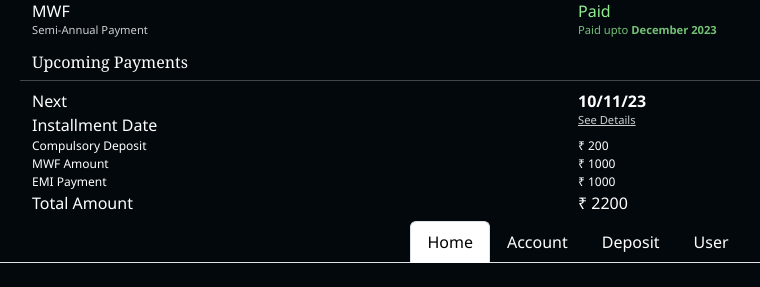
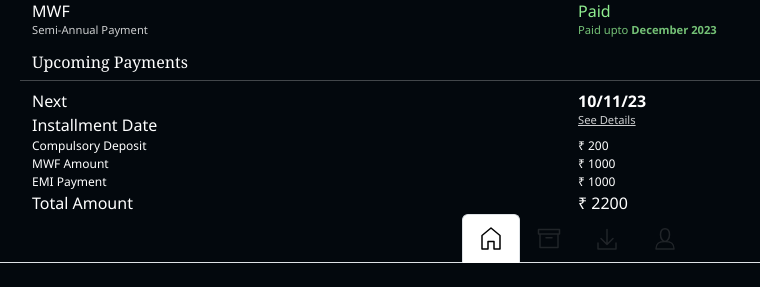
Before and after one commit to Vishesh1060/nvumnghome1, a PHP site: page /secure/home.html in a window 1280 px wide. Shown: the part 537-824 px from the top of the page, without its empty margins (62-822 px from the left). Run offline with PHP 8.4, Linux system fonts and the light colour scheme; some web fonts are replaced.

Commit message:
Home base commit 2/4

```diff
--- a/secure/home.html
+++ b/secure/home.html
@@ -144,17 +144,27 @@
     </div>
     <div class="container-fluid fixed-bottom">
         <ul class="nav nav-tabs justify-content-center">
-          <li class="nav-item">
-            <a class="nav-link active" href="#home">Home</a>
+          <li class="nav-item text-white">
+            <a class="nav-link active" href="/secure/home.html">
+                <svg  id="i-home" xmlns="http://www.w3.org/2000/svg" viewBox="0 0 32 32" width="24" height="31" fill="none" stroke="currentcolor" stroke-linecap="round" stroke-linejoin="round" stroke-width="2">
+                    <path d="M12 20 L12 30 4 30 4 12 16 2 28 12 28 30 20 30 20 20 Z" />
+                </svg>
+             </a>
           </li>
           <li class="nav-item">
-            <a class="nav-link text-white" href="#about">Account</a>
+            <a class="nav-link text-dark" href="/secure/account.html"><svg id="i-archive" xmlns="http://www.w3.org/2000/svg" viewBox="0 0 32 32" width="24" height="31" fill="none" stroke="currentcolor" stroke-linecap="round" stroke-linejoin="round" stroke-width="2">
+                <path d="M4 10 L4 28 28 28 28 10 M2 4 L2 10 30 10 30 4 Z M12 15 L20 15" />
+            </svg></a>
           </li>
           <li class="nav-item">
-            <a class="nav-link text-white" href="#contact">Deposit</a>
+            <a class="nav-link text-dark" href="/secure/deposit.html"><svg id="i-import" xmlns="http://www.w3.org/2000/svg" viewBox="0 0 32 32" width="24" height="31" fill="none" stroke="currentcolor" stroke-linecap="round" stroke-linejoin="round" stroke-width="2">
+                <path d="M28 22 L28 30 4 30 4 22 M16 4 L16 24 M8 16 L16 24 24 16" />
+            </svg></a>
           </li>
           <li class="nav-item">
-            <a class="nav-link text-white" href="#home">User</a>
+            <a class="nav-link text-dark" href="/secure/user.html"><svg id="i-user" xmlns="http://www.w3.org/2000/svg" viewBox="0 0 32 32" width="24" height="31" fill="none" stroke="currentcolor" stroke-linecap="round" stroke-linejoin="round" stroke-width="2">
+                <path d="M22 11 C22 16 19 20 16 20 13 20 10 16 10 11 10 6 12 3 16 3 20 3 22 6 22 11 Z M4 30 L28 30 C28 21 22 20 16 20 10 20 4 21 4 30 Z" />
+            </svg></a>
           </li>
 
         </ul>
--- a/secure/style/App.css
+++ b/secure/style/App.css
@@ -12,6 +12,7 @@
 }
 body{
     font-family: 'Segoe UI', Tahoma, Geneva, Verdana, sans-serif;
+    background-color: rgb(3,8,13);
 }
 .card-body{
     padding: 2%;
```
